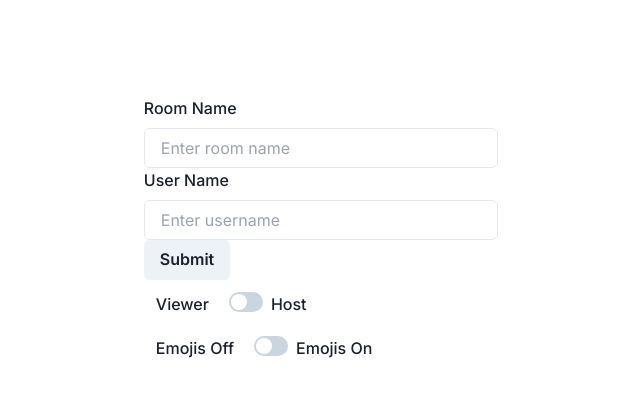
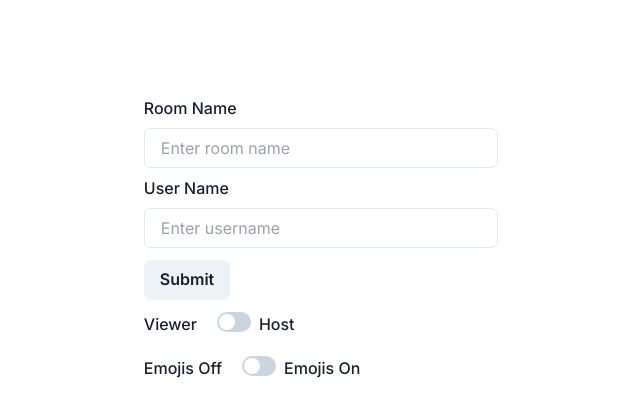
Before and after one commit to tyleryy/Moji, a Next.js app: page / in a window 1280 px wide. Shown: the top 416 px of the page, without its empty margins (319-959 px from the left). Built offline with nearby package versions, Linux system fonts and the light colour scheme.

Commit message:
feat: spacing

```diff
--- a/app/components/joinForm.tsx
+++ b/app/components/joinForm.tsx
@@ -40,19 +40,21 @@ export default function JoinForm() {
         value={roomName}
         onChange={(e) => setRoomName(e.target.value)}
       />
-      <FormLabel>User Name</FormLabel>
+      <FormLabel marginTop={2}>User Name</FormLabel>
       <Input
         placeholder="Enter username"
         value={userName}
         onChange={(e) => setUserName(e.target.value)}
       />
-      <Button onClick={joinRoom}>Submit</Button>
-      <Stack direction={"row"} margin={3}>
+      <Button onClick={joinRoom} marginTop={3}>
+        Submit
+      </Button>
+      <Stack direction={"row"} marginTop={3}>
         <FormLabel>Viewer</FormLabel>
         <Switch isChecked={isHost} onChange={() => setIsHost(!isHost)} />
         <FormLabel>Host</FormLabel>
       </Stack>
-      <Stack direction={"row"} margin={3}>
+      <Stack direction={"row"} marginTop={3}>
         <FormLabel>Emojis Off</FormLabel>
         <Switch isChecked={toggle} onChange={() => setToggle(!toggle)} />
         <FormLabel>Emojis On</FormLabel>
```
